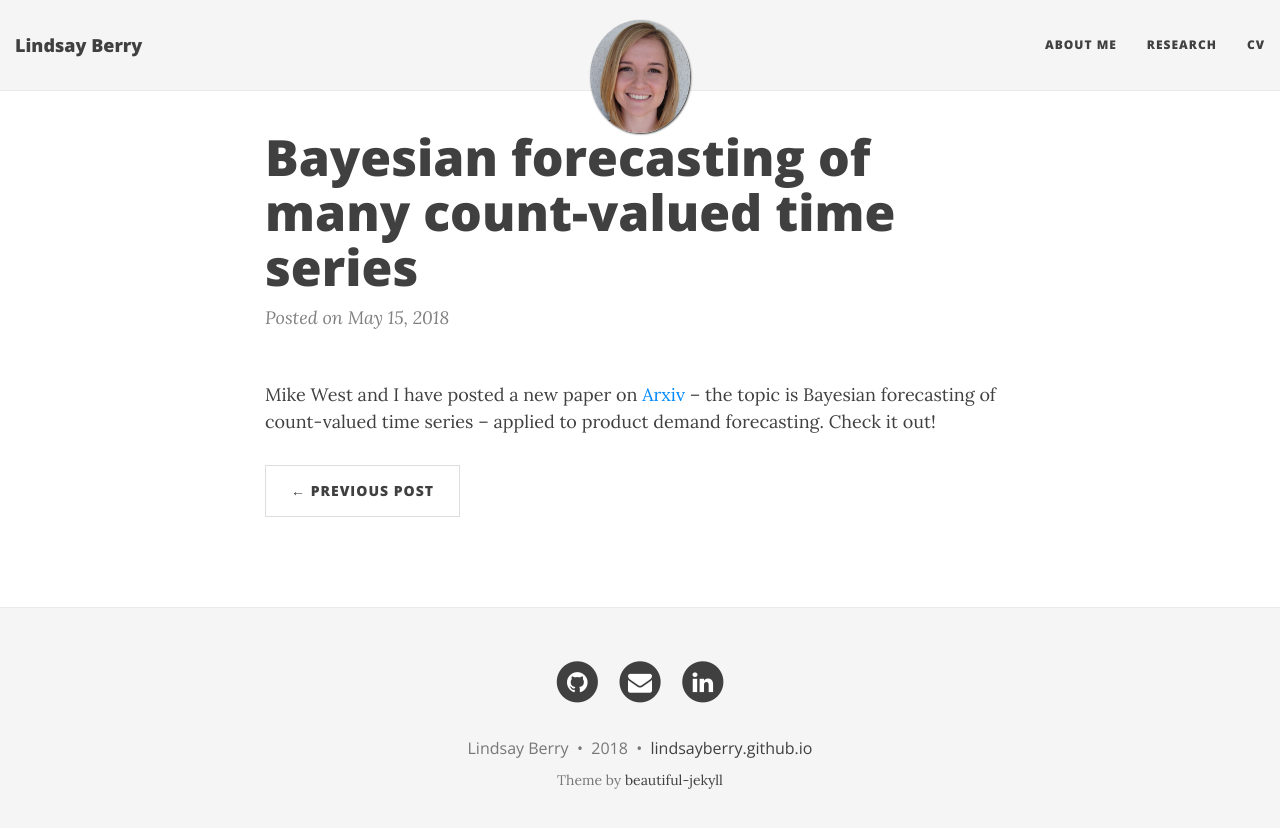
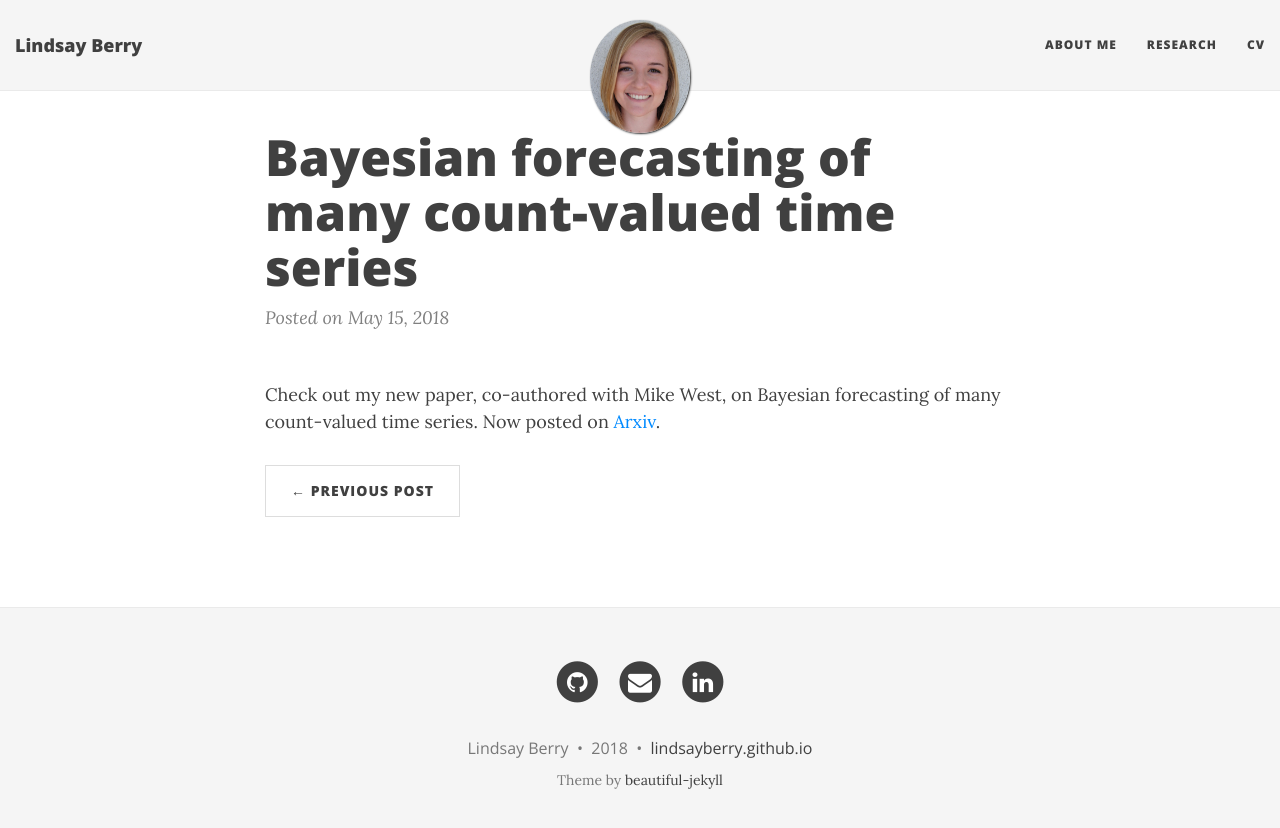
Before and after one commit to lindsayberry/archive-website-template, a Jekyll site: the page built from _posts/2018-05-15-paper.md, in a window 1280 px wide. Shown: the top 828 px of the page. Built offline with Jekyll 4.4.1, drawn with Linux system fonts in a browser that asks for light colours; nearby versions of some CDN libraries.

Commit message:
update paper post text

```diff
--- a/_posts/2018-05-15-paper.md
+++ b/_posts/2018-05-15-paper.md
@@ -3,4 +3,4 @@ layout: post
 title: Bayesian forecasting of many count-valued time series
 ---
 
-Mike West and I have posted a new paper on [Arxiv](https://arxiv.org/abs/1805.05232) -- the topic is Bayesian forecasting of count-valued time series -- applied to product demand forecasting. Check it out!
+Check out my new paper, co-authored with Mike West, on Bayesian forecasting of many count-valued time series. Now posted on [Arxiv](https://arxiv.org/abs/1805.05232).
```
